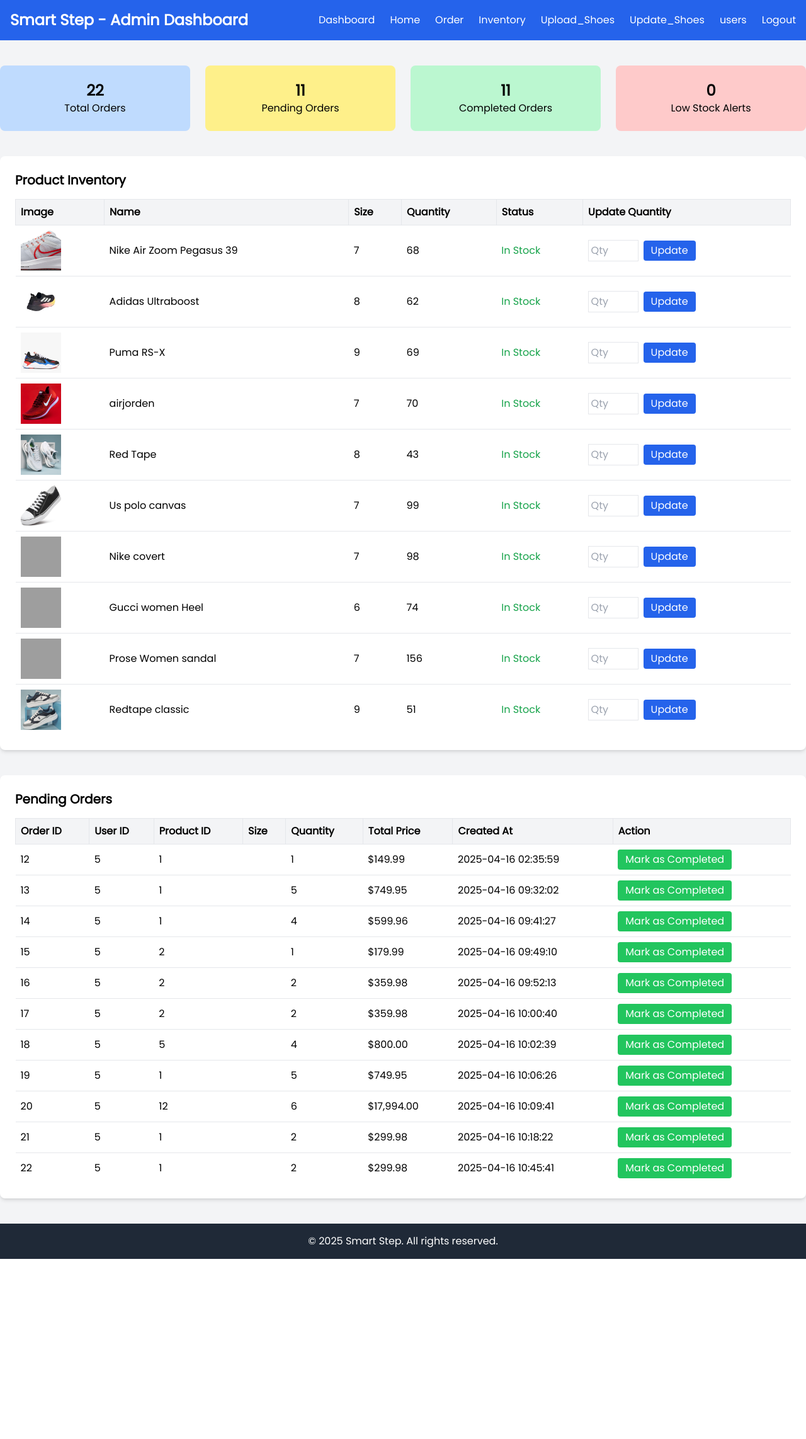
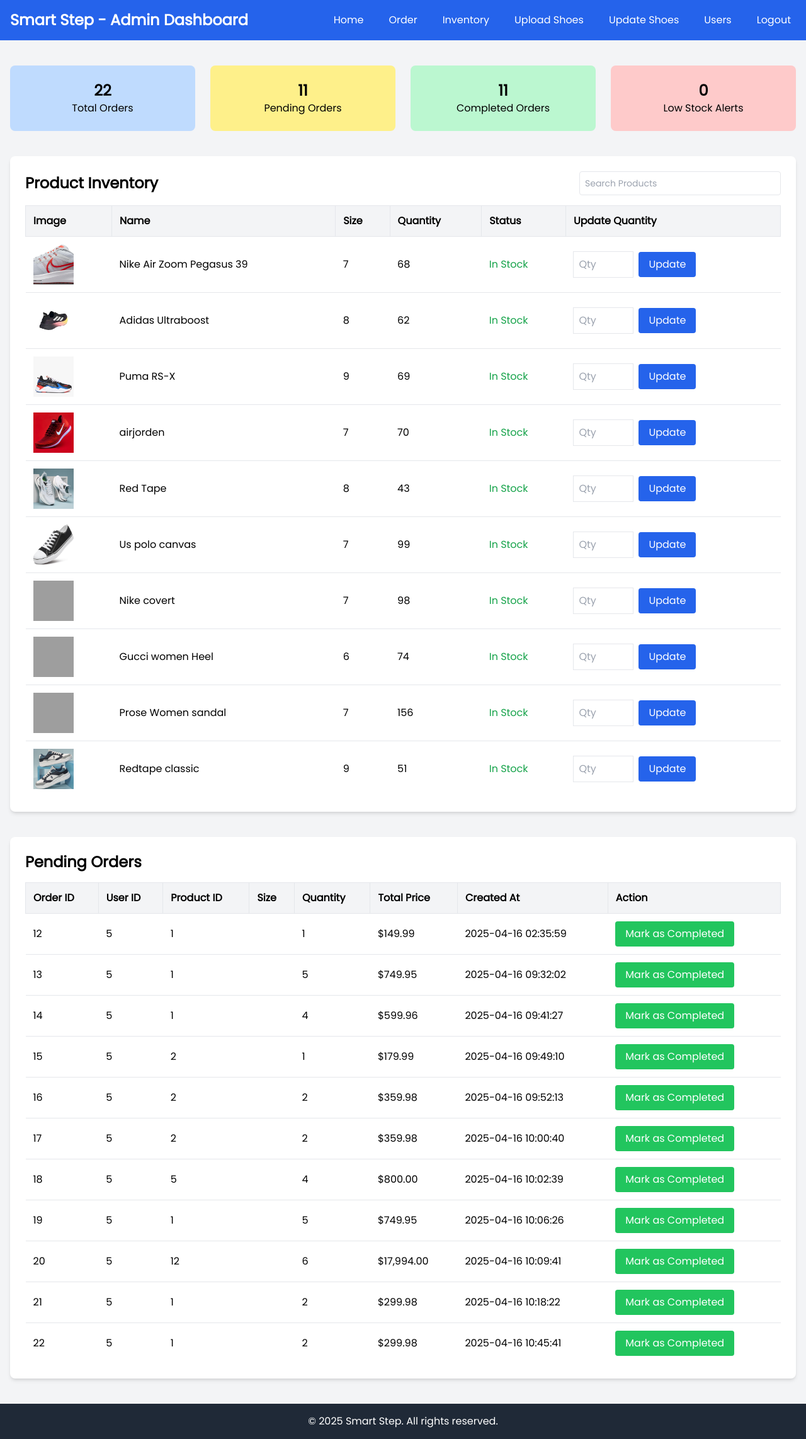
Before and after one commit to prince9661/smart_step, a PHP site: page /admin.php in a window 1280 px wide. Shown: the whole page at 63% size. Before the commit the page ends 1999 px from the top, so only its background shows below. Run offline with PHP 8.4, Linux system fonts and the light colour scheme; data comes from the database, SQL or seed files in the repository; some libraries are stand-ins or nearby versions; grey boxes are pictures that could not be loaded.

Commit message:
final admin.php

```diff
--- a/src/admin.php
+++ b/src/admin.php
@@ -31,6 +31,18 @@
         * {
             font-family: 'Poppins', sans-serif !important;
         }
+        nav ul li a {
+    padding: 4px 8px;
+    border-radius: 4px;
+    transition: background-color 0.3s, color 0.3s;
+}
+
+nav ul li a:hover {
+    text-decoration: none;
+    color: blue;
+    background-color: #ffffff;
+}
+
     </style>
 </head>
 <body class="bg-gray-100">
@@ -40,20 +52,19 @@
     <div class="container mx-auto flex justify-between items-center">
         <h1 class="text-2xl font-bold">Smart Step - Admin Dashboard</h1>
         <ul class="flex space-x-6">
-            <li><a href="admin.php" class="hover:underline">Dashboard</a></li>
-            <li><a href="index.php" class="hover:underline">Home</a></li>
-            <li><a href="order.php" class="hover:underline">Order</a></li>
-            <li><a href="inventory.php" class="hover:underline">Inventory</a></li>
-            <li><a href="upload_product.php" class="hover:underline">Upload_Shoes</a></li>
-            <li><a href="update_quantity.php" class="hover:underline">Update_Shoes</a></li>
-            <li><a href="users.php" class="hover:underline">users</a></li>
-            <li><a href="logout.php" class="hover:underline">Logout</a></li>
+            <li><a href="index.php" >Home</a></li>
+            <li><a href="order.php" >Order</a></li>
+            <li><a href="inventory.php" >Inventory</a></li>
+            <li><a href="upload_product.php" >Upload Shoes</a></li>
+            <li><a href="update_quantity.php" >Update Shoes</a></li>
+            <li><a href="users.php" >Users</a></li>
+            <li><a href="logout.php" >Logout</a></li>
         </ul>
     </div>
 </nav>
 
 <!-- Dashboard Metrics -->
-<section class="container mx-auto mt-10">
+<section class="container mx-auto mt-10 px-4">
     <div class="grid grid-cols-1 md:grid-cols-4 gap-6">
         <div class="bg-blue-200 p-6 rounded-lg text-center">
             <h3 class="text-2xl font-bold" id="totalOrders">0</h3>
@@ -71,65 +82,74 @@
             <h3 class="text-2xl font-bold" id="lowStockItems">0</h3>
             <p>Low Stock Alerts</p>
         </div>
-
     </div>
 </section>
 
-<!-- Product Inventory Table -->
-<section class="container mx-auto mt-10 bg-white p-6 rounded-lg shadow-md">
-    <h2 class="text-xl font-bold mb-4">Product Inventory</h2>
-    <table class="w-full text-left border-collapse">
+<!-- Product Inventory -->
+<section class="container mx-auto mt-10 px-4">
+  <div class="bg-white rounded-lg shadow-md p-6">
+    <div class="flex justify-between items-center mb-4">
+        <h2 class="text-2xl font-bold">Product Inventory</h2>
+        <input type="text" id="searchInput" placeholder="Search Products" class="border p-2 rounded w-80 text-sm" onkeyup="filterProducts()">
+    </div>
+    <table class="w-full text-left border-collapse" id="productTable">
+      <!-- your table here -->
       <thead>
             <tr class="bg-gray-100">
-                <th class="p-2 border">Image</th>
-                <th class="p-2 border">Name</th>
-                <th class="p-2 border">Size</th>
-                <th class="p-2 border">Quantity</th>
-                <th class="p-2 border">Status</th>
-                <th class="p-2 border">Update Quantity</th>
+                <th class="p-3 border">Image</th>
+                <th class="p-3 border">Name</th>
+                <th class="p-3 border">Size</th>
+                <th class="p-3 border">Quantity</th>
+                <th class="p-3 border">Status</th>
+                <th class="p-3 border">Update Quantity</th>
             </tr>
         </thead>
         <tbody>
             <?php while ($row = $products->fetch_assoc()): ?>
                 <tr class="border-t">
-                    <td class="p-2"><img src="<?= $row['image'] ?>" class="w-16 h-16 object-cover"></td>
-                    <td class="p-2"><?= $row['name'] ?></td>
-                    <td class="p-2"><?= $row['size'] ?></td>
-                    <td class="p-2"><?= $row['quantity'] ?></td>
-                    <td class="p-2">
+                    <td class="p-3"><img src="<?= $row['image'] ?>" class="w-16 h-16 object-cover"></td>
+                    <td class="p-3"><?= $row['name'] ?></td>
+                    <td class="p-3"><?= $row['size'] ?></td>
+                    <td class="p-3"><?= $row['quantity'] ?></td>
+                    <td class="p-3">
                         <?php if ($row['quantity'] < 20): ?>
                             <span class="text-red-600 font-semibold">Low Stock</span>
                         <?php else: ?>
                             <span class="text-green-600">In Stock</span>
                         <?php endif; ?>
                     </td>
-                    <td class="p-2">
+                    <td class="p-3">
                         <form action="upd_quan.php" method="POST" class="flex items-center gap-2">
                             <input type="hidden" name="product_id" value="<?= $row['id'] ?>">
-                            <input type="number" name="new_quantity" placeholder="Qty" class="border p-1 w-20" required>
-                            <button type="submit" class="bg-blue-600 text-white px-3 py-1 rounded hover:bg-blue-700">Update</button>
+                            <input type="number" name="new_quantity" placeholder="Qty" class="border p-2 w-24" required>
+                            <button type="submit" class="bg-blue-600 text-white px-4 py-2 rounded hover:bg-blue-700">Update</button>
                         </form>
                     </td>
                 </tr>
             <?php endwhile; ?>
         </tbody>
     </table>
+  </div>
 </section>
 
-<!-- Pending Orders Management -->
-<section class="container mx-auto mt-10 bg-white p-6 rounded-lg shadow-md">
-    <h2 class="text-xl font-bold mb-4">Pending Orders</h2>
+
+
+<!-- Pending Orders -->
+<section class="container mx-auto mt-10 px-4">
+  <div class="bg-white rounded-lg shadow-md p-6">
+    <h2 class="text-2xl font-bold mb-4">Pending Orders</h2>
     <table class="w-full text-left border-collapse">
+      <!-- your table here -->
       <thead>
             <tr class="bg-gray-100">
-                <th class="p-2 border">Order ID</th>
-                <th class="p-2 border">User ID</th>
-                <th class="p-2 border">Product ID</th>
-                <th class="p-2 border">Size</th>
-                <th class="p-2 border">Quantity</th>
-                <th class="p-2 border">Total Price</th>
-                <th class="p-2 border">Created At</th>
-                <th class="p-2 border">Action</th>
+                <th class="p-3 border">Order ID</th>
+                <th class="p-3 border">User ID</th>
+                <th class="p-3 border">Product ID</th>
+                <th class="p-3 border">Size</th>
+                <th class="p-3 border">Quantity</th>
+                <th class="p-3 border">Total Price</th>
+                <th class="p-3 border">Created At</th>
+                <th class="p-3 border">Action</th>
             </tr>
         </thead>
         <tbody>
@@ -138,17 +158,17 @@
             while ($order = $pendingResult->fetch_assoc()):
             ?>
             <tr class="border-t">
-                <td class="p-2"><?= $order['id'] ?></td>
-                <td class="p-2"><?= $order['user_id'] ?></td>
-                <td class="p-2"><?= $order['product_id'] ?></td>
-                <td class="p-2"><?= $order['size'] ?></td>
-                <td class="p-2"><?= $order['quantity'] ?></td>
-                <td class="p-2">$<?= number_format($order['total_price'], 2) ?></td>
-                <td class="p-2"><?= $order['created_at'] ?></td>
-                <td class="p-2">
+                <td class="p-3"><?= $order['id'] ?></td>
+                <td class="p-3"><?= $order['user_id'] ?></td>
+                <td class="p-3"><?= $order['product_id'] ?></td>
+                <td class="p-3"><?= $order['size'] ?></td>
+                <td class="p-3"><?= $order['quantity'] ?></td>
+                <td class="p-3">$<?= number_format($order['total_price'], 2) ?></td>
+                <td class="p-3"><?= $order['created_at'] ?></td>
+                <td class="p-3">
                     <form method="POST" action="update_order_status.php">
                         <input type="hidden" name="order_id" value="<?= $order['id'] ?>">
-                        <button type="submit" class="bg-green-500 text-white px-3 py-1 rounded hover:bg-green-600">
+                        <button type="submit" class="bg-green-500 text-white px-4 py-2 rounded hover:bg-green-600">
                             Mark as Completed
                         </button>
                     </form>
@@ -157,7 +177,10 @@
             <?php endwhile; ?>
         </tbody>
     </table>
+  </div>
 </section>
+
+
 
 <!-- Footer -->
 <footer class="bg-gray-800 text-white text-center py-4 mt-10">
@@ -189,6 +212,21 @@
 animateValue("pendingOrders", 0, <?= $pendingOrders ?>, 1000);
 animateValue("completedOrders", 0, <?= $completedOrders ?>, 1000);
 animateValue("lowStockItems", 0, <?= $lowStockItems ?>, 1000);
+
+function filterProducts() {
+    let input = document.getElementById("searchInput");
+    let filter = input.value.toLowerCase();
+    let table = document.getElementById("productTable");
+    let tr = table.getElementsByTagName("tr");
+
+    for (let i = 1; i < tr.length; i++) { // Skip header row
+        let td = tr[i].getElementsByTagName("td")[1]; // Product name column
+        if (td) {
+            let textValue = td.textContent || td.innerText;
+            tr[i].style.display = textValue.toLowerCase().includes(filter) ? "" : "none";
+        }
+    }
+}
 </script>
 
 </body>
```
Lines whose indentation alone changed are shown as unchanged.
